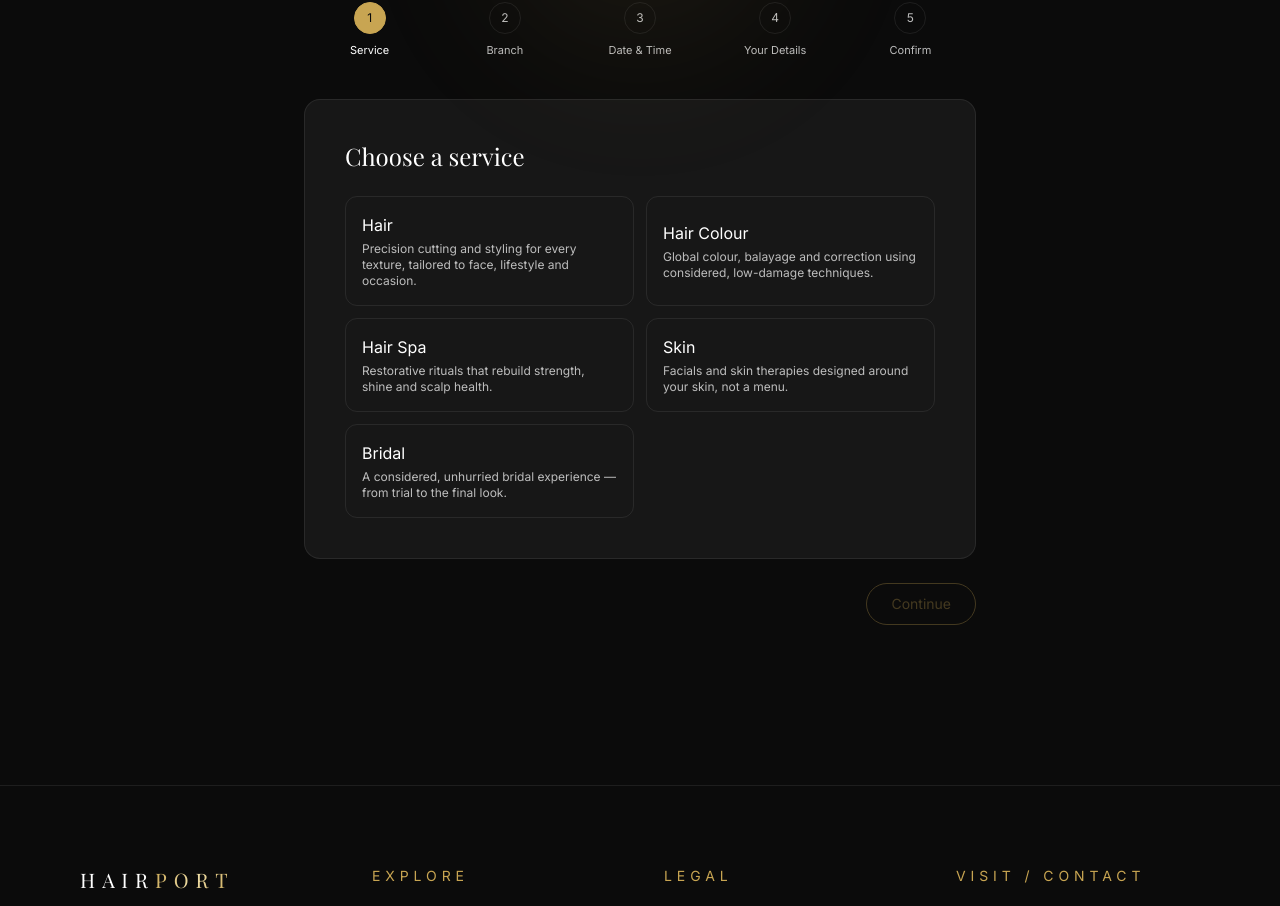
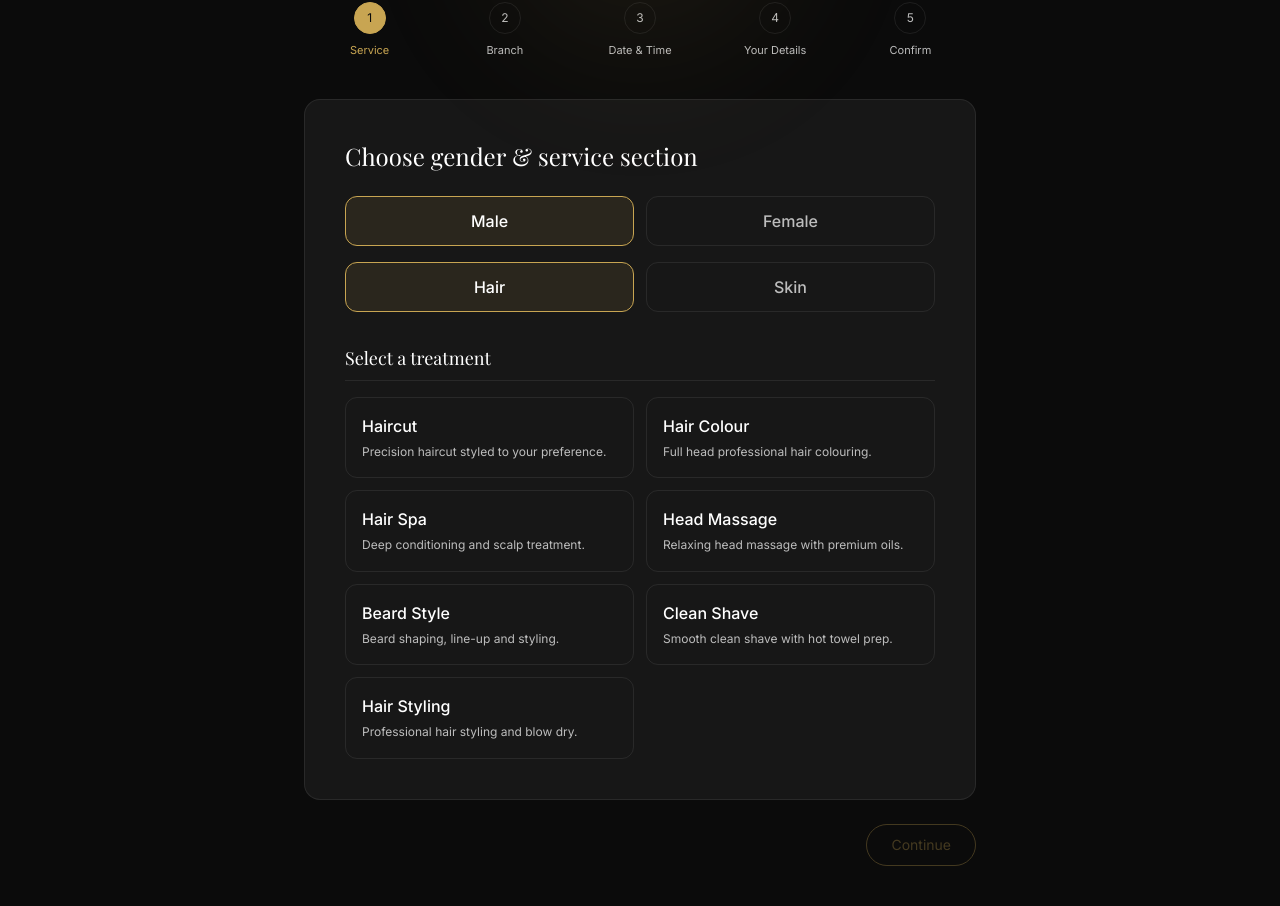
Before and after one commit to Chetan911n/hairport-salon-website, a Next.js app: page /book in a window 1280 px wide. Shown: the part 491-1397 px from the top of the page. Built offline with nearby package versions, Linux system fonts and the light colour scheme.

Commit message:
Configure dynamic service selection and connect booking flow to staff Firestore queue

```diff
--- a/components/BookingFlow.tsx
+++ b/components/BookingFlow.tsx
@@ -5,8 +5,10 @@ import { useForm } from 'react-hook-form';
 import { zodResolver } from '@hookform/resolvers/zod';
 import { z } from 'zod';
 import { AnimatePresence, motion } from 'framer-motion';
-import { CheckCircle2, ChevronLeft, ChevronRight } from 'lucide-react';
-import { branches, serviceCategories } from '@/data/site';
+import { CheckCircle2, ChevronLeft, ChevronRight, Loader2 } from 'lucide-react';
+import { branches } from '@/data/site';
+import { db } from '@/lib/firebase';
+import { collection, addDoc, serverTimestamp } from 'firebase/firestore';
 
 const detailsSchema = z.object({
   name: z.string().min(2, 'Please enter your full name.'),
@@ -19,6 +21,48 @@ const timeSlots = [
   '10:00 AM', '11:00 AM', '12:00 PM', '1:00 PM',
   '3:00 PM', '4:00 PM', '5:00 PM', '6:00 PM', '7:00 PM',
 ];
+
+const SERVICES_CONFIG = {
+  Male: {
+    Hair: [
+      { name: "Haircut", description: "Precision haircut styled to your preference." },
+      { name: "Hair Colour", description: "Full head professional hair colouring." },
+      { name: "Hair Spa", description: "Deep conditioning and scalp treatment." },
+      { name: "Head Massage", description: "Relaxing head massage with premium oils." },
+      { name: "Beard Style", description: "Beard shaping, line-up and styling." },
+      { name: "Clean Shave", description: "Smooth clean shave with hot towel prep." },
+      { name: "Hair Styling", description: "Professional hair styling and blow dry." }
+    ],
+    Skin: [
+      { name: "Manicure", description: "Classic hand grooming, nail shaping & cuticle care." },
+      { name: "Pedicure", description: "Relaxing foot soak, scrub and nail grooming." },
+      { name: "Facial", description: "Deep skin cleansing and moisturizing treatment." },
+      { name: "Cleanup", description: "Quick exfoliation and hydration cleanup." },
+      { name: "Face Massage", description: "Gentle facial massage to boost blood flow." }
+    ]
+  },
+  Female: {
+    Hair: [
+      { name: "Haircut", description: "Women's wash, cut and custom style finish." },
+      { name: "Hair Spa", description: "Restorative deep conditioning treatment for hair strength." },
+      { name: "Hair Colour", description: "Professional global hair colouring." },
+      { name: "Global Colour & Highlights", description: "Seamless global colour with custom highlight detailing." },
+      { name: "Root Touch Up", description: "Quick grey coverage and root refresh." },
+      { name: "Oil Massage", description: "Therapeutic hot oil head massage." },
+      { name: "Hair Fall Treatment", description: "Targeted therapy to reduce hair fall and strengthen roots." }
+    ],
+    Skin: [
+      { name: "Threading", description: "Eyebrow, upper lip or full face threading." },
+      { name: "Facial", description: "Customized luxurious skin facial therapy." },
+      { name: "Clean Up", description: "Refreshing facial exfoliation and pack." },
+      { name: "Regular Pedicure & Spa", description: "Complete foot exfoliation, massage and spa mask." },
+      { name: "Regular Wax", description: "Standard waxing for smooth, hair-free skin." },
+      { name: "Rica Wax", description: "Premium, gentle Rica wax treatment." },
+      { name: "Hard Wax", description: "Painless hard waxing for sensitive areas." },
+      { name: "Roll-On Wax", description: "Mess-free, efficient cartridge waxing." }
+    ]
+  }
+};
 
 function buildCalendarDays(monthOffset: number) {
   const base = new Date();
@@ -37,6 +81,8 @@ const steps = ['Service', 'Branch', 'Date & Time', 'Your Details', 'Confirm'];
 
 export default function BookingFlow() {
   const [step, setStep] = useState(0);
+  const [gender, setGender] = useState<"Male" | "Female">("Male");
+  const [serviceCategory, setServiceCategory] = useState<"Hair" | "Skin">("Hair");
   const [service, setService] = useState<string | null>(null);
   const [branchId, setBranchId] = useState<string | null>(null);
   const [monthOffset, setMonthOffset] = useState(0);
@@ -44,6 +90,7 @@ export default function BookingFlow() {
   const [selectedTime, setSelectedTime] = useState<string | null>(null);
   const [confirmed, setConfirmed] = useState(false);
   const [details, setDetails] = useState<Details | null>(null);
+  const [submitting, setSubmitting] = useState(false);
 
   const { days, label } = useMemo(() => buildCalendarDays(monthOffset), [monthOffset]);
 
@@ -63,9 +110,41 @@ export default function BookingFlow() {
     step === 3 ||
     step === 4;
 
+  const handleConfirm = async () => {
+    if (!service || !branchId || !selectedDate || !selectedTime || !details) return;
+    setSubmitting(true);
+    try {
+      const formattedDate = selectedDate.toLocaleDateString('en-IN', {
+        day: '2-digit',
+        month: 'short',
+        year: 'numeric'
+      });
+      const appointmentTime = `${formattedDate} at ${selectedTime}`;
+      const webBookingId = `#W${Math.floor(100 + Math.random() * 900)}`;
+
+      await addDoc(collection(db, "tickets"), {
+        id: webBookingId,
+        customerName: details.name,
+        phone: details.phone,
+        serviceType: service,
+        gender: gender,
+        serviceCategory: serviceCategory,
+        status: "Waiting",
+        appointmentTime: appointmentTime,
+        notes: details.notes || "",
+        timestamp: serverTimestamp()
+      });
+      setConfirmed(true);
+    } catch (err) {
+      console.error("Failed to book appointment:", err);
+      alert("Failed to submit booking. Please try again.");
+    } finally {
+      setSubmitting(false);
+    }
+  };
+
   if (confirmed) {
     const branch = branches.find((b) => b.id === branchId);
-    const svc = serviceCategories.find((s) => s.slug === service);
     return (
       <motion.div
         initial={{ opacity: 0, y: 20 }}
@@ -75,17 +154,16 @@ export default function BookingFlow() {
         <CheckCircle2 className="mx-auto text-gold" size={48} />
         <h2 className="mt-6 font-display text-3xl text-white">Appointment requested</h2>
         <p className="mt-3 text-muted">
-          We&apos;ve noted your preferred slot below. This is a request, not yet
-          a confirmed booking — connect this flow to a real scheduling
-          backend before launch to guarantee slots automatically.
+          Your booking request has been sent! The staff has received your details in the active salon queue.
         </p>
         <div className="mt-8 space-y-2 rounded-xl border border-border bg-bg/40 p-6 text-left text-sm text-muted">
-          <p><span className="text-white">Service:</span> {svc?.title}</p>
+          <p><span className="text-white">Service:</span> {gender} - {serviceCategory} - {service}</p>
           <p><span className="text-white">Branch:</span> {branch?.name}</p>
           <p><span className="text-white">Date:</span> {selectedDate?.toDateString()}</p>
           <p><span className="text-white">Time:</span> {selectedTime}</p>
           <p><span className="text-white">Name:</span> {details?.name}</p>
           <p><span className="text-white">Phone:</span> {details?.phone}</p>
+          {details?.notes && <p><span className="text-white">Notes:</span> {details.notes}</p>}
         </div>
       </motion.div>
     );
@@ -104,7 +182,7 @@ export default function BookingFlow() {
             >
               {i + 1}
             </div>
-            <p className={`mt-2 hidden text-center text-[11px] sm:block ${i === step ? 'text-white' : 'text-muted'}`}>
+            <p className={`mt-2 hidden text-center text-[11px] sm:block ${i === step ? 'text-gold' : 'text-muted'}`}>
               {s}
             </p>
           </div>
@@ -122,18 +200,59 @@ export default function BookingFlow() {
           >
             {step === 0 && (
               <div>
-                <h2 className="font-display text-2xl text-white">Choose a service</h2>
-                <div className="mt-6 grid gap-3 sm:grid-cols-2">
-                  {serviceCategories.map((s) => (
+                <h2 className="font-display text-2xl text-white mb-6">Choose gender &amp; service section</h2>
+
+                {/* Gender selector */}
+                <div className="flex gap-3">
+                  {(["Male", "Female"] as const).map((g) => (
                     <button
-                      key={s.slug}
-                      onClick={() => setService(s.slug)}
-                      className={`rounded-xl border p-4 text-left transition-all ${
-                        service === s.slug ? 'border-gold bg-gold/10' : 'border-border hover:border-gold/40'
+                      key={g}
+                      type="button"
+                      onClick={() => {
+                        setGender(g);
+                        setService(null);
+                      }}
+                      className={`flex-1 rounded-xl border py-3 text-center transition-all cursor-pointer font-medium ${
+                        gender === g ? 'border-gold bg-gold/10 text-white' : 'border-border text-muted hover:border-gold/40'
                       }`}
                     >
-                      <p className="text-white">{s.title}</p>
-                      <p className="mt-1 text-xs text-muted">{s.description}</p>
+                      {g}
+                    </button>
+                  ))}
+                </div>
+
+                {/* Service Category selector */}
+                <div className="mt-4 flex gap-3">
+                  {(["Hair", "Skin"] as const).map((cat) => (
+                    <button
+                      key={cat}
+                      type="button"
+                      onClick={() => {
+                        setServiceCategory(cat);
+                        setService(null);
+                      }}
+                      className={`flex-1 rounded-xl border py-3 text-center transition-all cursor-pointer font-medium ${
+                        serviceCategory === cat ? 'border-gold bg-gold/10 text-white' : 'border-border text-muted hover:border-gold/40'
+                      }`}
+                    >
+                      {cat}
+                    </button>
+                  ))}
+                </div>
+
+                <h3 className="mt-8 font-display text-lg text-white border-b border-border pb-2">Select a treatment</h3>
+                <div className="mt-4 grid gap-3 sm:grid-cols-2">
+                  {SERVICES_CONFIG[gender][serviceCategory].map((s) => (
+                    <button
+                      key={s.name}
+                      type="button"
+                      onClick={() => setService(s.name)}
+                      className={`rounded-xl border p-4 text-left transition-all cursor-pointer ${
+                        service === s.name ? 'border-gold bg-gold/10' : 'border-border hover:border-gold/40'
+                      }`}
+                    >
+                      <p className="text-white font-medium">{s.name}</p>
+                      <p className="mt-1 text-xs text-muted leading-relaxed">{s.description}</p>
                     </button>
                   ))}
                 </div>
@@ -148,7 +267,7 @@ export default function BookingFlow() {
                     <button
                       key={b.id}
                       onClick={() => setBranchId(b.id)}
-                      className={`w-full rounded-xl border p-4 text-left transition-all ${
+                      className={`w-full rounded-xl border p-4 text-left transition-all cursor-pointer ${
                         branchId === b.id ? 'border-gold bg-gold/10' : 'border-border hover:border-gold/40'
                       }`}
                     >
@@ -166,11 +285,11 @@ export default function BookingFlow() {
               <div>
                 <h2 className="font-display text-2xl text-white">Pick date &amp; time</h2>
                 <div className="mt-6 flex items-center justify-between">
-                  <button onClick={() => setMonthOffset((m) => Math.max(0, m - 1))} aria-label="Previous month" className="text-muted hover:text-gold">
+                  <button onClick={() => setMonthOffset((m) => Math.max(0, m - 1))} aria-label="Previous month" className="text-muted hover:text-gold cursor-pointer">
                     <ChevronLeft />
                   </button>
                   <p className="text-white">{label}</p>
-                  <button onClick={() => setMonthOffset((m) => m + 1)} aria-label="Next month" className="text-muted hover:text-gold">
+                  <button onClick={() => setMonthOffset((m) => m + 1)} aria-label="Next month" className="text-muted hover:text-gold cursor-pointer">
                     <ChevronRight />
                   </button>
                 </div>
@@ -184,8 +303,8 @@ export default function BookingFlow() {
                         key={i}
                         disabled={!d || isPast}
                         onClick={() => d && setSelectedDate(d)}
-                        className={`aspect-square rounded-lg text-sm transition-colors ${
-                          !d ? 'invisible' : isPast ? 'text-muted/30' : isSelected ? 'bg-gold text-bg' : 'text-white hover:bg-white/10'
+                        className={`aspect-square rounded-lg text-sm transition-colors cursor-pointer ${
+                          !d ? 'invisible' : isPast ? 'text-muted/30 cursor-not-allowed' : isSelected ? 'bg-gold text-bg' : 'text-white hover:bg-white/10'
                         }`}
                       >
                         {d?.getDate()}
@@ -202,7 +321,7 @@ export default function BookingFlow() {
                         <button
                           key={t}
                           onClick={() => setSelectedTime(t)}
-                          className={`rounded-lg border py-2 text-xs transition-colors ${
+                          className={`rounded-lg border py-2 text-xs transition-colors cursor-pointer ${
                             selectedTime === t ? 'border-gold bg-gold text-bg' : 'border-border text-muted hover:border-gold/40'
                           }`}
                         >
@@ -239,7 +358,7 @@ export default function BookingFlow() {
                   <label htmlFor="b-notes" className="mb-2 block text-sm text-muted">Notes (optional)</label>
                   <textarea id="b-notes" rows={3} {...register('notes')} className="w-full resize-none rounded-lg border border-border bg-transparent px-4 py-3 text-white outline-none focus:border-gold" />
                 </div>
-                <button type="submit" className="w-full rounded-full bg-gold py-3.5 text-sm font-medium text-bg transition-all hover:shadow-gold hover:brightness-110">
+                <button type="submit" className="w-full rounded-full bg-gold py-3.5 text-sm font-medium text-bg transition-all hover:shadow-gold hover:brightness-110 cursor-pointer">
                   Review Booking
                 </button>
               </form>
@@ -249,18 +368,21 @@ export default function BookingFlow() {
               <div>
                 <h2 className="font-display text-2xl text-white">Review &amp; confirm</h2>
                 <div className="mt-6 space-y-2 rounded-xl border border-border bg-bg/40 p-6 text-sm text-muted">
-                  <p><span className="text-white">Service:</span> {serviceCategories.find((s) => s.slug === service)?.title}</p>
-                  <p><span className="text-white">Branch:</span> {branches.find((b) => b.id === branchId)?.name}</p>
-                  <p><span className="text-white">Date:</span> {selectedDate?.toDateString()}</p>
-                  <p><span className="text-white">Time:</span> {selectedTime}</p>
-                  <p><span className="text-white">Name:</span> {details.name}</p>
-                  <p><span className="text-white">Phone:</span> {details.phone}</p>
+                  <p><span className="text-white font-medium">Service:</span> {gender} - {serviceCategory} - {service}</p>
+                  <p><span className="text-white font-medium">Branch:</span> {branches.find((b) => b.id === branchId)?.name}</p>
+                  <p><span className="text-white font-medium">Date:</span> {selectedDate?.toDateString()}</p>
+                  <p><span className="text-white font-medium">Time:</span> {selectedTime}</p>
+                  <p><span className="text-white font-medium">Name:</span> {details.name}</p>
+                  <p><span className="text-white font-medium">Phone:</span> {details.phone}</p>
+                  {details.notes && <p><span className="text-white font-medium">Notes:</span> {details.notes}</p>}
                 </div>
                 <button
-                  onClick={() => setConfirmed(true)}
-                  className="mt-6 w-full rounded-full bg-gold py-3.5 text-sm font-medium text-bg transition-all hover:shadow-gold hover:brightness-110"
+                  onClick={handleConfirm}
+                  disabled={submitting}
+                  className="mt-6 w-full rounded-full bg-gold py-3.5 text-sm font-medium text-bg transition-all hover:shadow-gold hover:brightness-110 disabled:opacity-50 disabled:cursor-not-allowed flex items-center justify-center gap-2 cursor-pointer"
                 >
-                  Confirm Appointment
+                  {submitting && <Loader2 className="w-4 h-4 animate-spin" />}
+                  {submitting ? 'Submitting...' : 'Confirm Appointment'}
                 </button>
               </div>
             )}
@@ -272,7 +394,7 @@ export default function BookingFlow() {
         <div className="mt-6 flex justify-between">
           <button
             onClick={() => setStep((s) => Math.max(0, s - 1))}
-            className={`text-sm text-muted hover:text-white ${step === 0 ? 'invisible' : ''}`}
+            className={`text-sm text-muted hover:text-white cursor-pointer ${step === 0 ? 'invisible' : ''}`}
           >
             Back
           </button>
@@ -280,7 +402,7 @@ export default function BookingFlow() {
             <button
               onClick={() => canProceed && setStep((s) => s + 1)}
               disabled={!canProceed}
-              className="rounded-full border border-gold px-6 py-2.5 text-sm text-gold transition-all hover:bg-gold hover:text-bg disabled:opacity-30 disabled:hover:bg-transparent disabled:hover:text-gold"
+              className="rounded-full border border-gold px-6 py-2.5 text-sm text-gold transition-all hover:bg-gold hover:text-bg disabled:opacity-30 disabled:hover:bg-transparent disabled:hover:text-gold cursor-pointer"
             >
               Continue
             </button>
--- /dev/null
+++ b/lib/firebase.ts
@@ -0,0 +1,14 @@
+import { initializeApp } from "firebase/app";
+import { getFirestore } from "firebase/firestore";
+
+const firebaseConfig = {
+  apiKey: "AIzaSyC4GfV_-UN_51Nxr87lxAWvbMeZZS0J9u0",
+  authDomain: "hairport-queue.firebaseapp.com",
+  projectId: "hairport-queue",
+  storageBucket: "hairport-queue.firebasestorage.app",
+  messagingSenderId: "549250266901",
+  appId: "1:549250266901:web:e6ada249699eaea7471b1c"
+};
+
+const app = initializeApp(firebaseConfig);
+export const db = getFirestore(app);
```
Also changed, not shown: package.json (+16 -15 lines), 1 other file (tests, documents, lock files or other folders).
